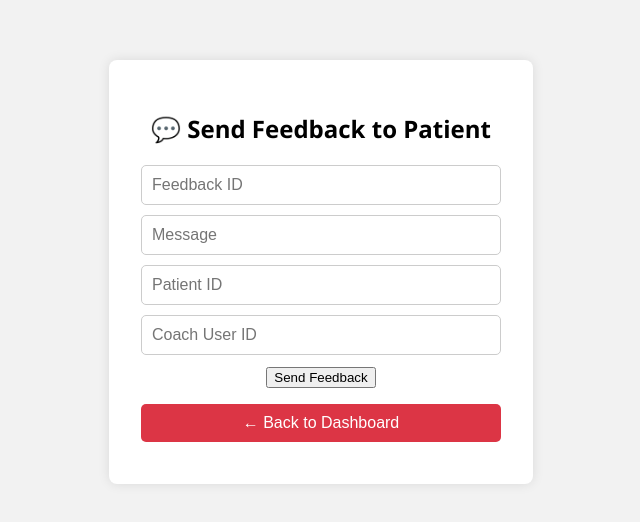
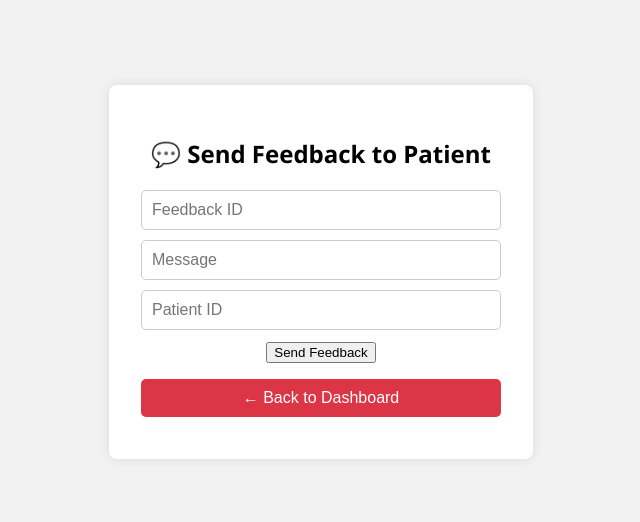
Before and after one commit to angzhenma/insulink, a plain HTML site: page frontend/coach/coachFeedback.html in a window 1280 px wide. Shown: the part 128-650 px from the top of the page, without its empty margins (319-959 px from the left). Drawn offline with Linux system fonts and the light colour scheme.

Commit message:
Updated coachFeedback.html

```diff
--- a/frontend/coach/coachFeedback.html
+++ b/frontend/coach/coachFeedback.html
@@ -12,7 +12,6 @@
       <input type="text" id="feedbackId" placeholder="Feedback ID" required />
       <input type="text" id="message" placeholder="Message" required />
       <input type="text" id="patientId" placeholder="Patient ID" required />
-      <input type="text" id="userId" placeholder="Coach User ID" required />
       <button type="submit">Send Feedback</button>
       <p id="message-el"></p>
     </form>
```
